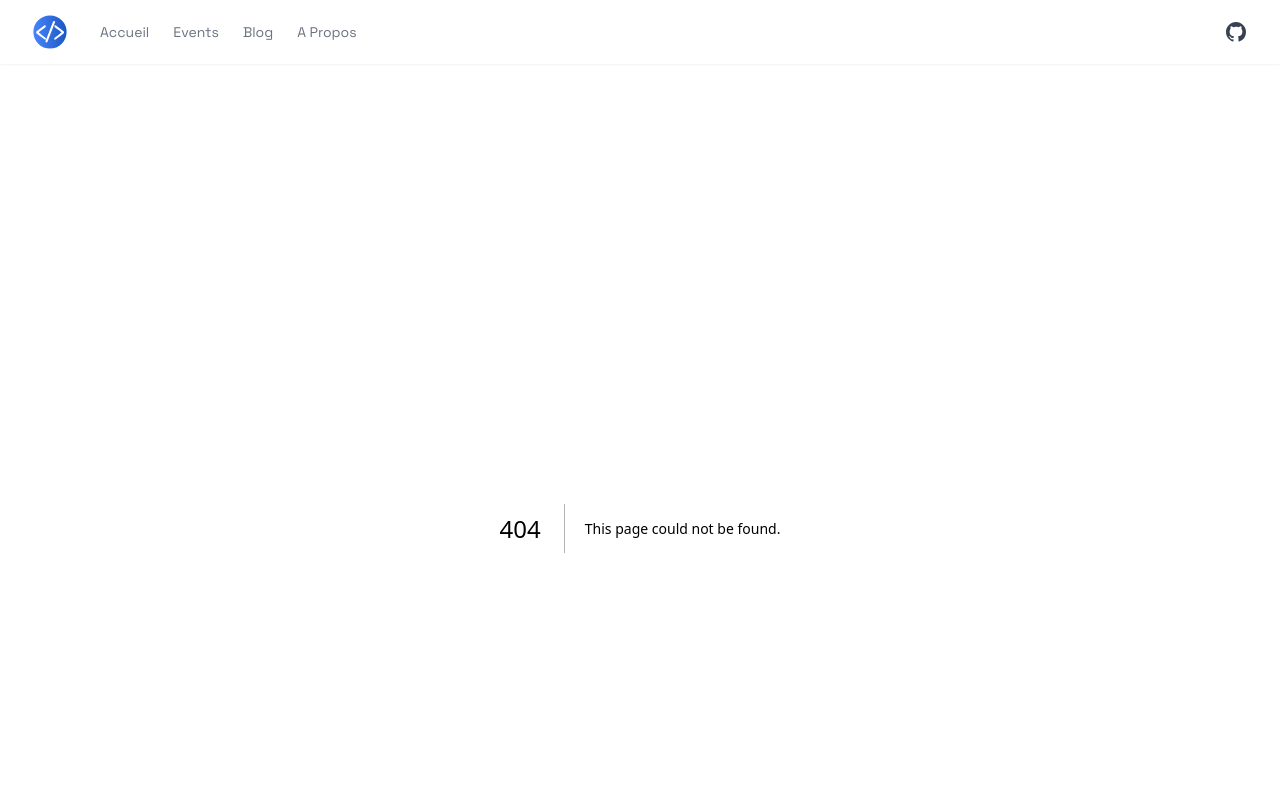
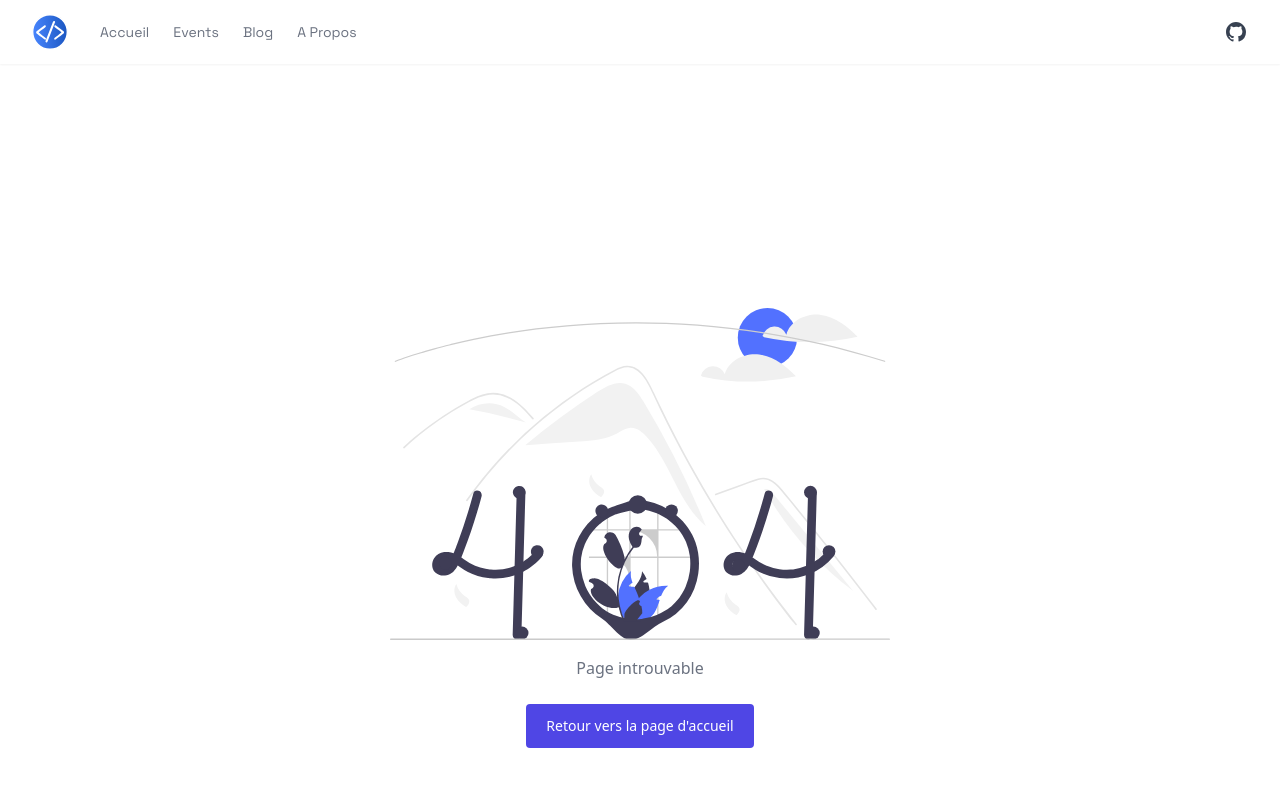
Before and after one commit to GalsenDev221/website, a Next.js app: page /components/errors/404Error in a window 1280 px wide. Before the commit this address had no page. Shown: the top 800 px of the page. Built offline with nearby package versions, Linux system fonts and the light colour scheme.

Commit message:
✅ :: errors components & pages done.

```diff
--- /dev/null
+++ b/src/pages/404.tsx
@@ -0,0 +1,16 @@
+import Head from "next/head"
+import Error404 from "./components/errors/404Error"
+
+export default function Custom404() {
+  return (
+    <>
+      <Head>
+        <title>Oup !</title>
+        <meta name="description" content="La plus grande communauté de développeurs au Sénégal" />
+        <meta name="viewport" content="width=device-width, initial-scale=1" />
+        <link rel="icon" href="/favicon/favicon.ico" />
+      </Head>
+      <Error404/>
+    </>
+  );
+}
--- /dev/null
+++ b/src/pages/500.tsx
@@ -0,0 +1,16 @@
+import Head from "next/head"
+import Error500 from "./components/errors/500Error"
+
+export default function Custom500() {
+  return (
+    <>
+      <Head>
+        <title>Oup !</title>
+        <meta name="description" content="La plus grande communauté de développeurs au Sénégal" />
+        <meta name="viewport" content="width=device-width, initial-scale=1" />
+        <link rel="icon" href="/favicon/favicon.ico" />
+      </Head>
+      <Error500/>
+    </>
+  );
+}
--- /dev/null
+++ b/src/pages/components/errors/404Error.tsx
@@ -0,0 +1,28 @@
+import Image from "next/image"
+import Link from "next/link"
+import e404 from "/public/svg/404.svg"
+
+const Error404 = () => {
+  return (
+    <div className="grid h-screen px-4 bg-white place-content-center">
+        <div className="text-center">
+            <Image
+              src={e404}
+              width="500"
+              height="500"
+              alt="404 Illustration"
+              loading="eager"
+            />
+            <p className="mt-4 text-gray-500">Page introuvable</p>
+            <Link
+            href="/"
+            className="inline-block px-5 py-3 mt-6 text-sm font-medium text-white bg-indigo-600 rounded hover:bg-indigo-700 focus:outline-none focus:ring"
+            >
+            Retour vers la page d'accueil
+            </Link>
+        </div>
+    </div>
+  );
+}
+
+export default Error404
--- /dev/null
+++ b/src/pages/components/errors/500Error.tsx
@@ -0,0 +1,21 @@
+import Image from "next/image"
+import e500 from "/public/svg/warning.svg"
+
+const Error500 = () => {
+  return (
+    <div className="grid h-screen px-4 bg-white place-content-center">
+        <div className="text-center">
+            <Image
+              src={e500}
+              width="500"
+              height="500"
+              alt="404 Illustration"
+              loading="eager"
+            />
+            <p className="mt-4 text-gray-500">Une erreur côté serveur s'est produite !</p>
+        </div>
+    </div>
+  );
+}
+
+export default Error500
```
